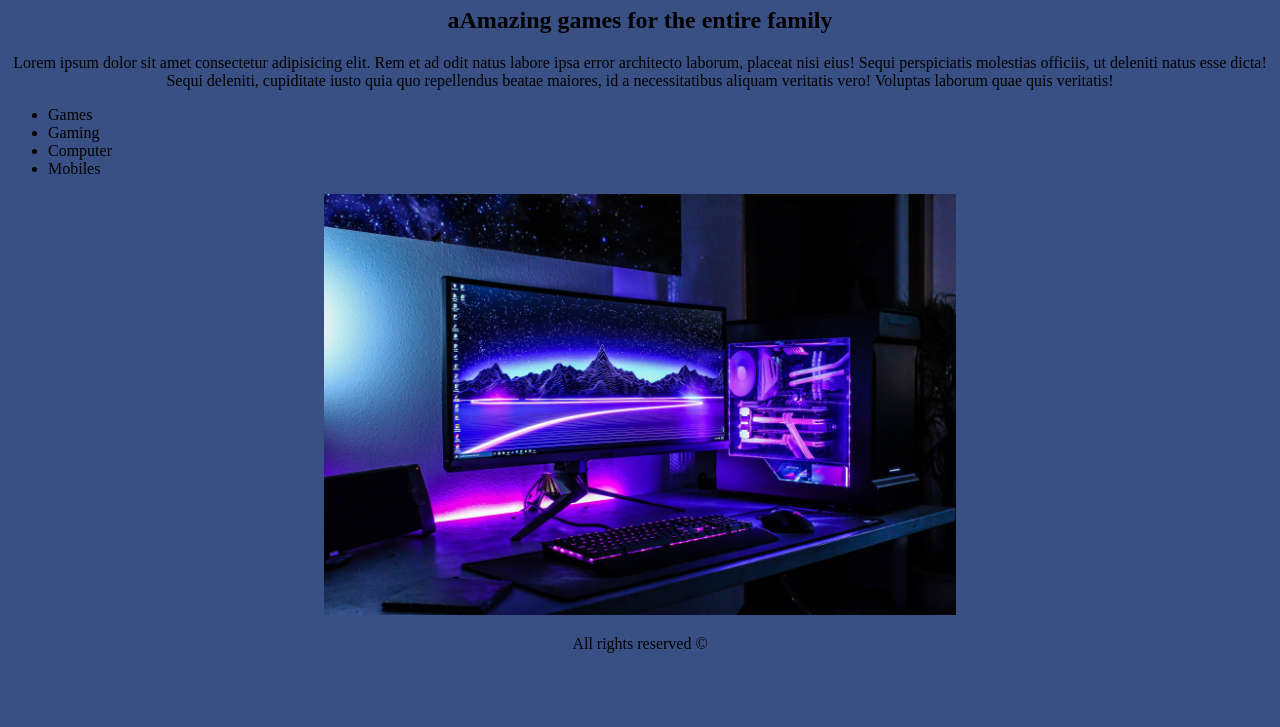
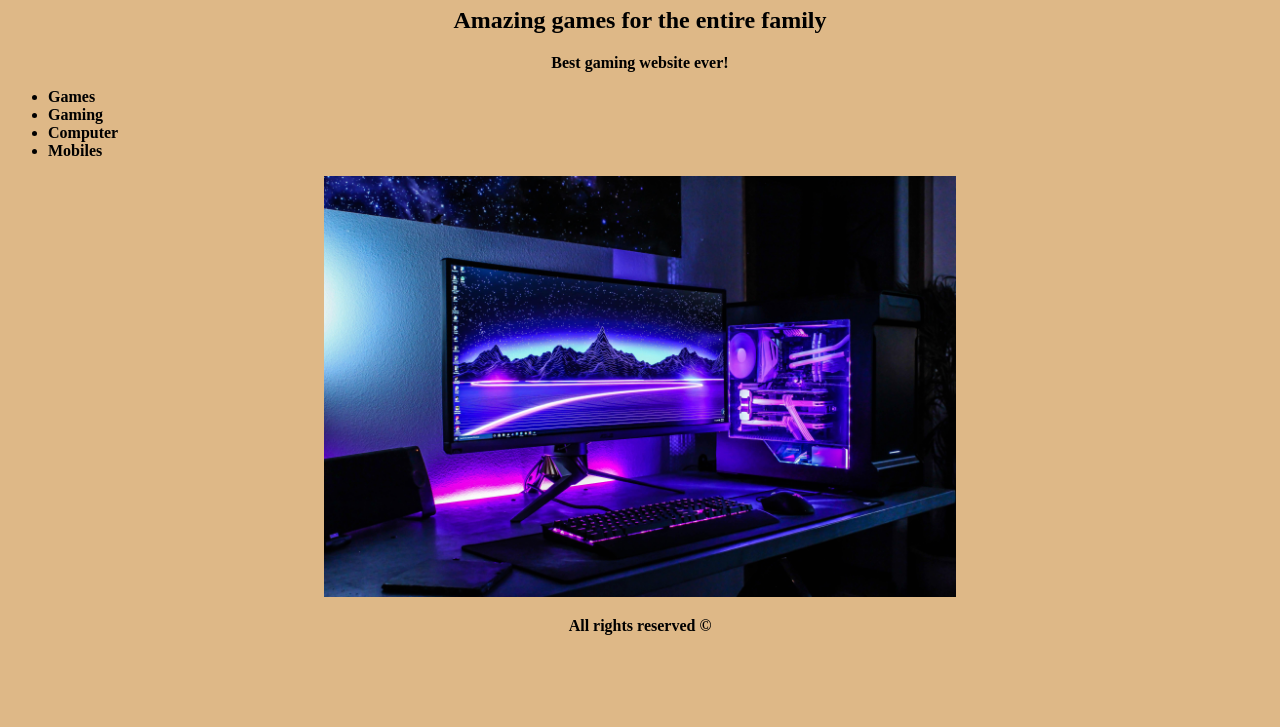
Before and after one commit to SirenSh/Gaming, a plain HTML site: page index.html in a window 1280 px wide. Shown: the part 73-800 px from the top of the page. Drawn offline with Linux system fonts and the light colour scheme.

Commit message:
Bug Fix + Styling

```diff
--- a/index.html
+++ b/index.html
@@ -9,9 +9,9 @@
 <body>
 
     <h1>Games Website</h1>
-    <h2>aAmazing games for the entire family</h2>
+    <h2>Amazing games for the entire family</h2>
 
-    <p>Lorem ipsum dolor sit amet consectetur adipisicing elit. Rem et ad odit natus labore ipsa error architecto laborum, placeat nisi eius! Sequi perspiciatis molestias officiis, ut deleniti natus esse dicta! Sequi deleniti, cupiditate iusto quia quo repellendus beatae maiores, id a necessitatibus aliquam veritatis vero! Voluptas laborum quae quis veritatis!</p>
+    <p>Best gaming website ever!</p>
 
     <ul>
         <li>Games</li>
--- a/style.css
+++ b/style.css
@@ -1,5 +1,7 @@
 body{
-    background-color: rgb(57, 80, 133);
+    height: 100%;
+    background-color: burlywood;
+    font-weight: bold;
     color: black;
 }
 
```
